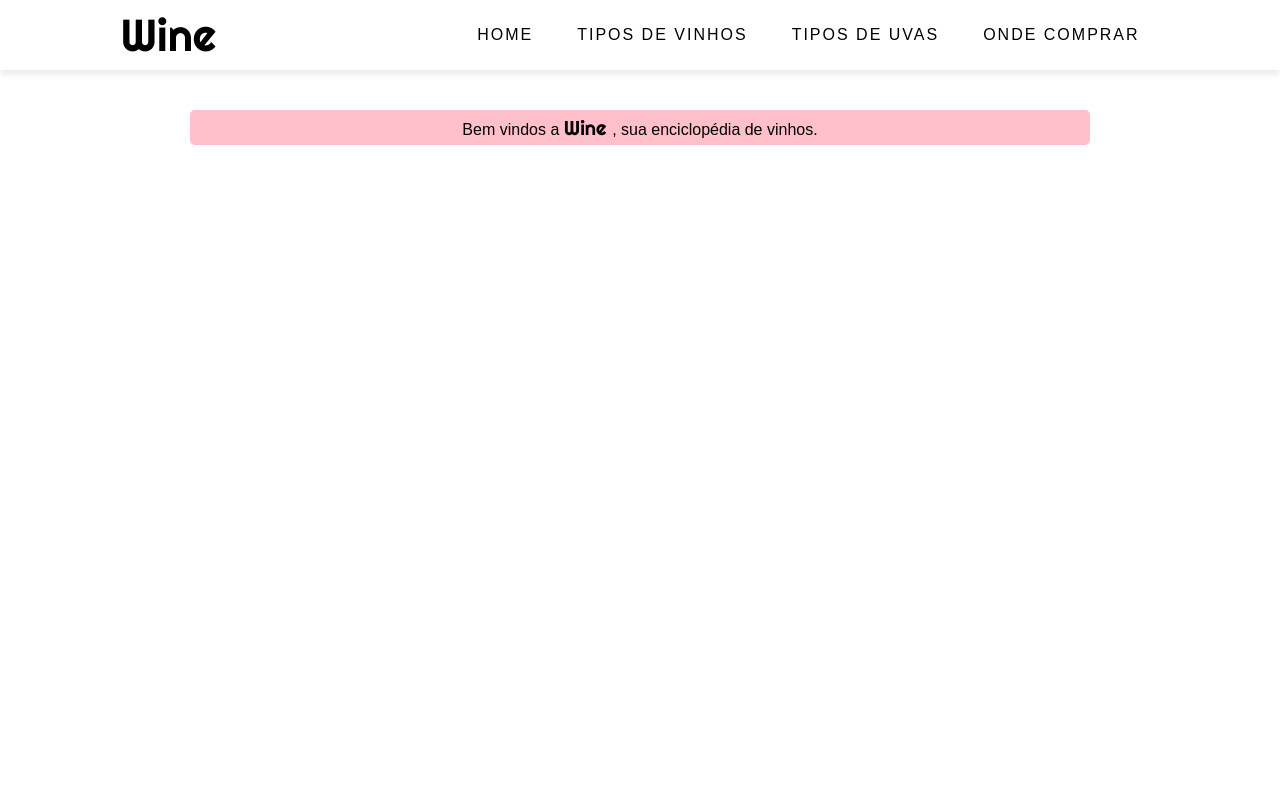
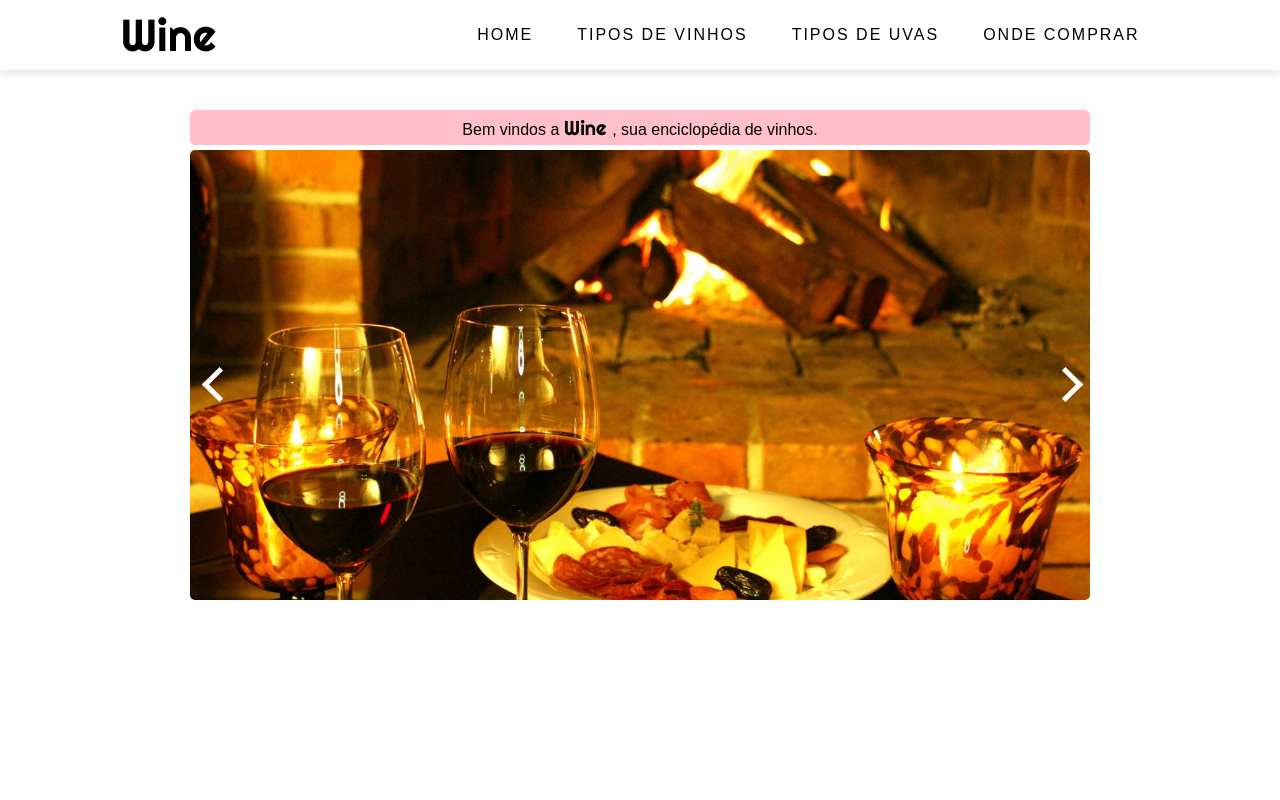
Before and after one commit to opradomatheus/Wine, a plain HTML site: page index.html in a window 1280 px wide. Shown: the top 800 px of the page. Drawn offline with Linux system fonts and the light colour scheme; a web font is replaced by a local one.

Commit message:
gambiarra

```diff
--- a/Styles/wine.css
+++ b/Styles/wine.css
@@ -9,6 +9,7 @@
     padding: 0;
     margin: 0;
     box-sizing: border-box;
+    scroll-behavior: smooth;
 }
 
 
@@ -140,6 +141,8 @@ section.apresentacao
     border-radius: 5px;
 }
 
+
+
 .apresentacao-txt > p
 {
     font-family: Arial, Helvetica, sans-serif;
@@ -153,6 +156,96 @@ section.apresentacao
     font-size: 20px;
     user-select: none;
 }
+
+.slider
+{
+    position: relative;
+
+    top: 80px;
+
+    align-self: center;
+
+    background-position: center center;
+
+    height: 450px;
+    width: 900px;
+
+    border-radius: 5px;
+
+    display: flex;
+    flex-direction: row;
+    justify-content: space-between;
+}
+
+.seta-rigth
+{
+    width: 300px;
+}
+
+.seta-left{
+    width: 300px;
+}
+
+
+.seta1
+{
+
+    position: absolute;
+    background-color: rgb(255, 255, 255);
+    height: 5px;
+    width: 25px;
+
+    top: 50%;
+    left: 10px;
+
+    transform: rotate(-45deg);
+}
+
+.seta2
+{
+
+    position: absolute;
+    background-color: rgb(255, 255, 255);
+    height: 5px;
+    width: 25px;
+
+    top: calc(50% + 14px);
+    left: 10px;
+
+    transform: rotate(45deg);
+}
+
+
+.seta3
+{
+
+    position: absolute;
+    background-color: rgb(255, 255, 255);
+    height: 5px;
+    width: 25px;
+
+    top: 50%;
+    left: 870px;
+
+    transform: rotate(45deg);
+
+}
+
+.seta4
+{
+
+    position: absolute;
+    background-color: rgb(255, 255, 255);
+    height: 5px;
+    width: 25px;
+
+    top: calc(50% + 14px);
+    left: 870px;
+
+    transform: rotate(-45deg);
+}
+
+
 
 
 
@@ -175,14 +268,15 @@ footer
 {
     display: flex;
     flex-direction: row;
-    justify-content: space-around;
+    justify-content: space-between;
     width: 100%;
     height: 80%;
 }
 
 .top-footer1
 {
-    width: 300px;
+    width: 500px;
+    padding-left: 200px;
 }
 
 .top-logo-footer
@@ -222,7 +316,7 @@ footer
 
 .top-footer2
 {
-    width: 300px;
+    width: 400px;
 }
 
 .top2-redes
@@ -279,7 +373,7 @@ footer
 hr
 {
     align-self: center;
-    width: 70%;
+    width: 90%;
     border-color: #f1f1f115;
 }
 
--- a/index.html
+++ b/index.html
@@ -17,6 +17,18 @@
 
     <title>Wine - Sua enciclopédia de vinhos</title>
   </head>
+
+  <style>
+
+.slider{
+  background-image: url(Img/vinho.jpg);
+  background-position: center bottom;
+  background-size: cover ;
+}
+
+  </style>
+
+
   <body>
     <header>
       <div class="container-logo">
@@ -45,6 +57,29 @@
               , sua enciclopédia de vinhos.
             </p>
         </div>
+
+        <div class="slider">
+
+          <div class="seta-rigth">
+            <div class="seta1">
+
+            </div>
+
+            <div class="seta2">
+
+            </div>
+          </div>
+
+          <div class="seta-left">
+            <div class="seta3">
+
+            </div>
+
+            <div class="seta4">
+
+            </div>
+          </div>
+      </div>
 
       </section>
 
```
